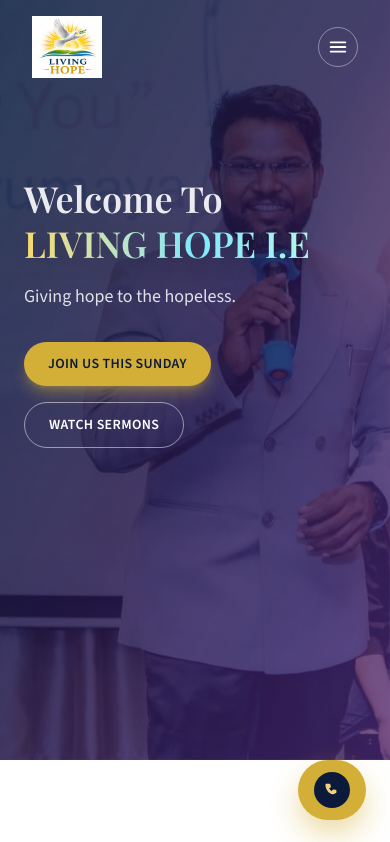
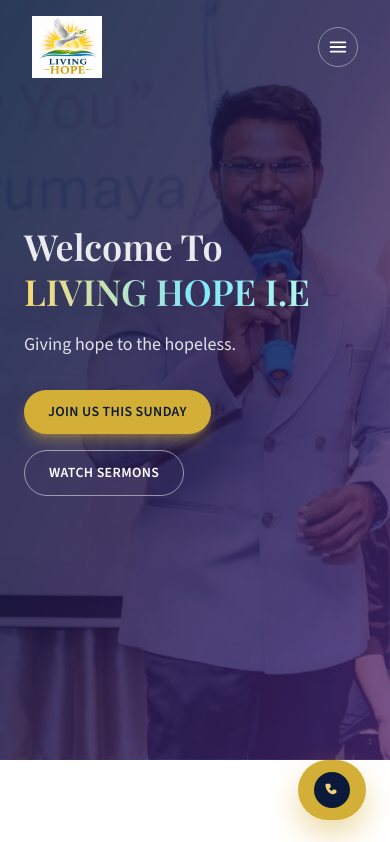
Before and after one commit to pulapakajayadeep98/Livinghopeim, a Next.js app: page / in a window 390 px wide. Shown: the top 842 px of the page. Built offline with nearby package versions, Linux system fonts and the light colour scheme; a web font is replaced by a local one.

Commit message:
Adjust hero content lower across mobile and desktop

```diff
--- a/app/page.tsx
+++ b/app/page.tsx
@@ -220,7 +220,7 @@
           </div>
         ) : null}
 
-        <div className="mt-36 max-w-3xl sm:mt-20">
+        <div className="mt-48 max-w-3xl sm:mt-28 lg:mt-32">
           <h1 className="font-serif text-4xl font-semibold leading-tight sm:text-5xl lg:text-6xl">
             <span className="block text-white/90">Welcome To</span>
             <span className="block bg-gradient-to-r from-[#f8d86b] via-[#7ee8fa] to-[#c6ffdd] bg-clip-text text-transparent drop-shadow-[0_6px_18px_rgba(0,0,0,0.4)]">
```
